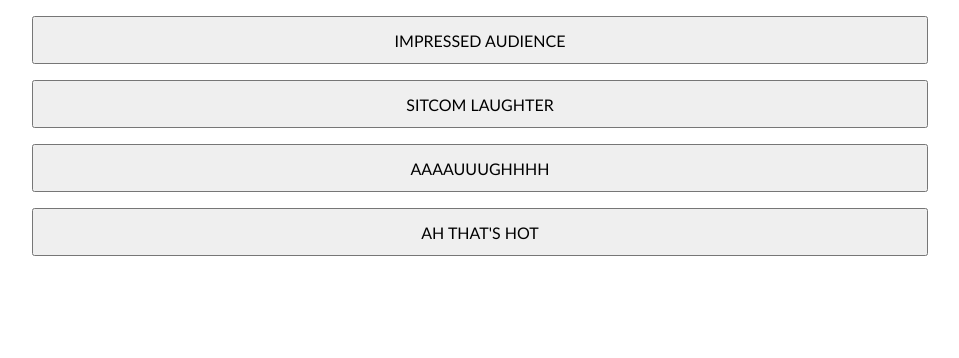
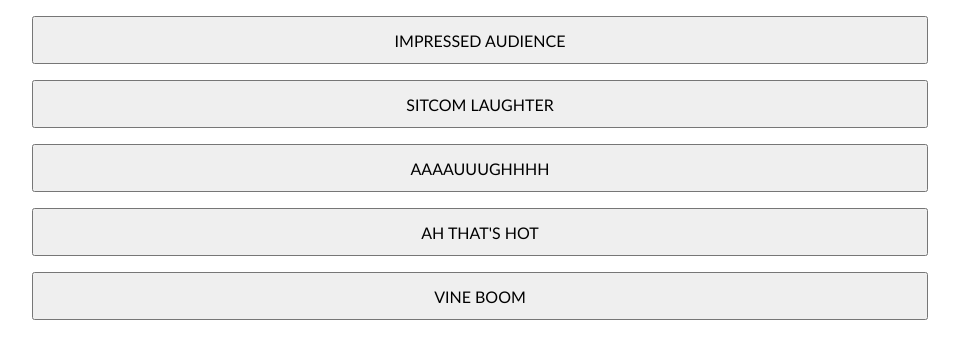
Before and after one commit to iamvetle/sound-effects, a Nuxt app: page / in a window 1280 px wide. Shown: the top 358 px of the page, without its empty margins (160-1119 px from the left). Built offline with nearby package versions, Linux system fonts and the light colour scheme.

Commit message:
Add vine boom sound effect

```diff
--- a/app.vue
+++ b/app.vue
@@ -27,6 +27,10 @@
 			title: "Ah that's hot",
 			src: "ah-smith.mp3",
 		},
+		{
+			title: "Vine boom",
+			src: "vine-boom.mp3",
+		},
 	];
 </script>
 
```
Also changed, not shown: 1 other file (tests, documents, lock files or other folders).
